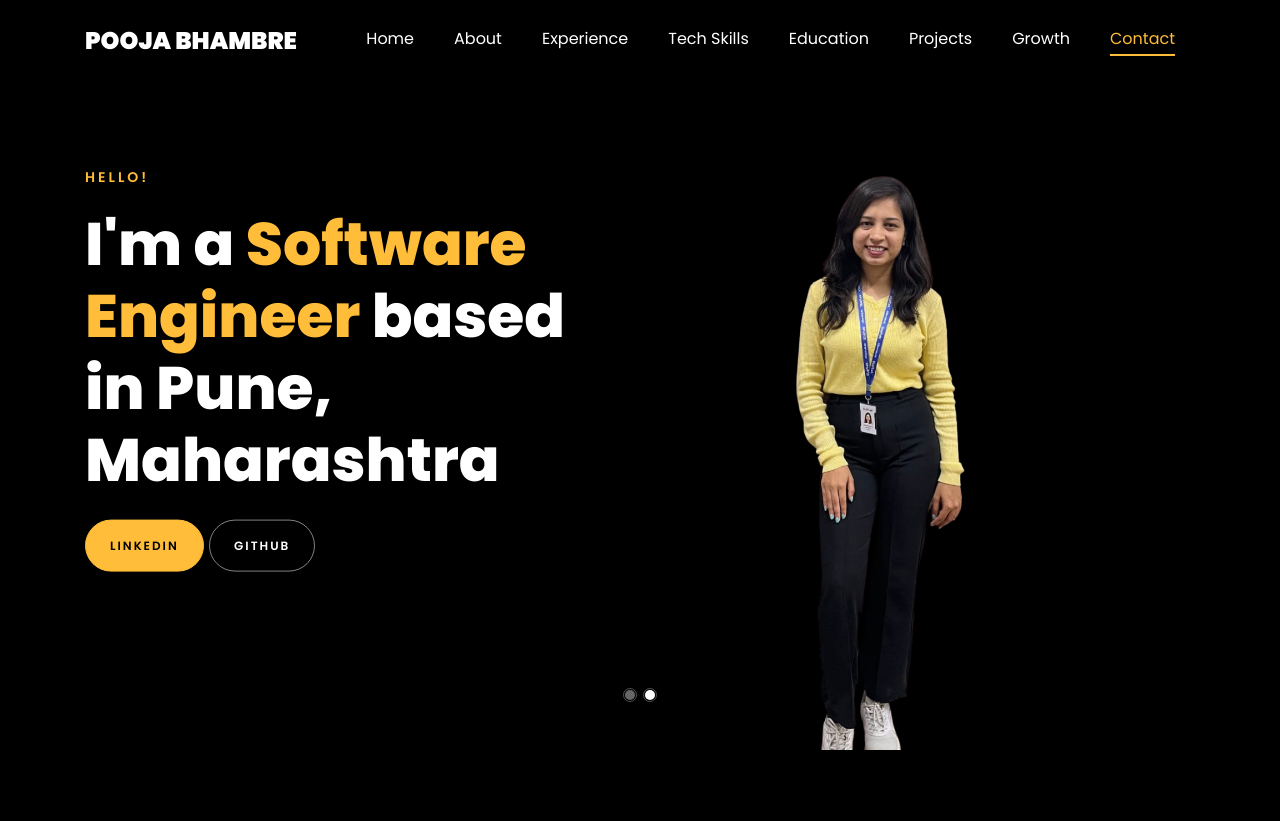
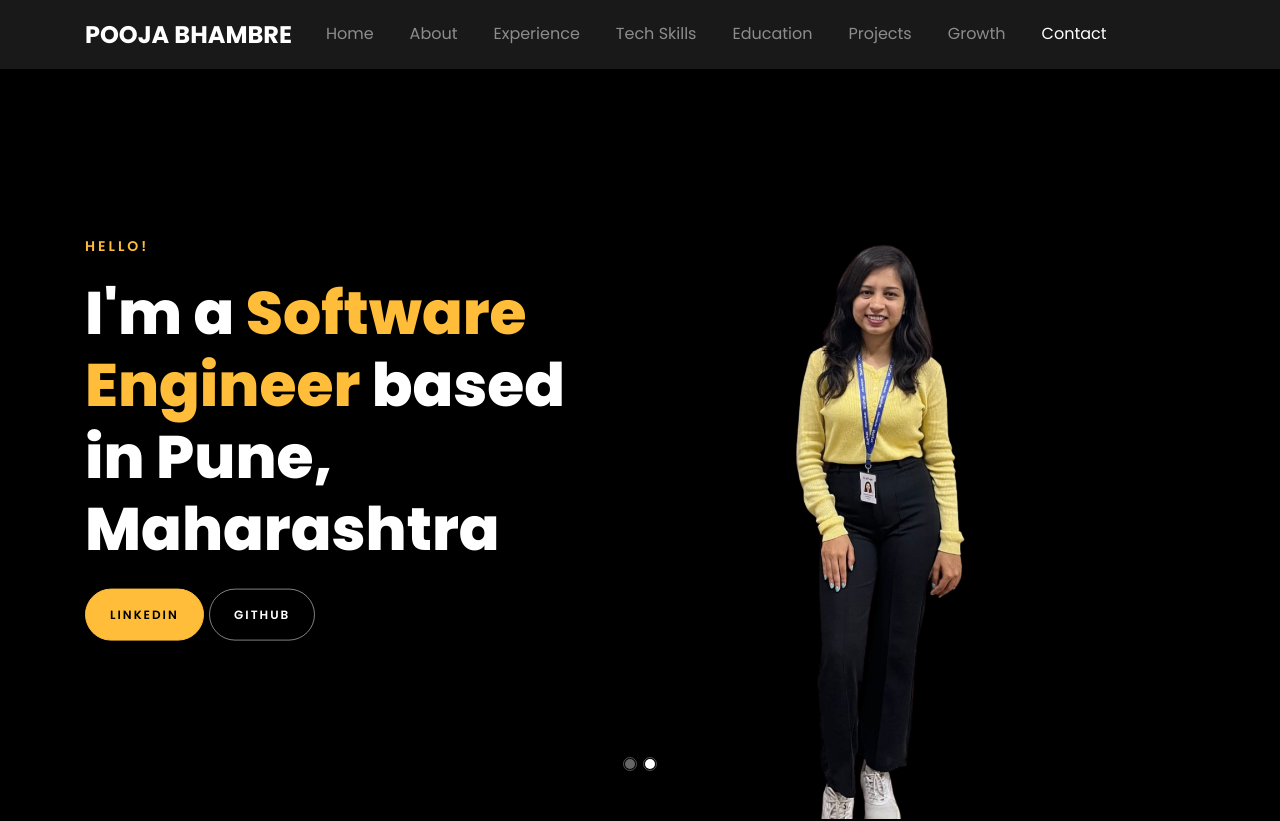
Before and after one commit to poojabhambre/MyPortfolio, a plain HTML site: page index.html in a window 1280 px wide. Shown: the top 821 px of the page. Drawn offline with nearby package versions, Linux system fonts and the light colour scheme; files whose address does not match are found by name.

Commit message:
Update index.html

```diff
--- a/index.html
+++ b/index.html
@@ -21,27 +21,60 @@
     <link rel="stylesheet" href="css/flaticon.css">
     <link rel="stylesheet" href="css/icomoon.css">
     <link rel="stylesheet" href="css/style.css">
+	  <style>
+		.navbar-nav .nav-item {
+		  margin: 0 10px;
+		}
+		.navbar-brand {
+		  font-size: 1.5rem;
+		  font-weight: bold;
+		}
+	  </style>
   </head>
   <body data-spy="scroll" data-target=".site-navbar-target" data-offset="300">
 
 
-    <nav class="navbar navbar-expand-lg navbar-dark ftco_navbar ftco-navbar-light site-navbar-target" id="ftco-navbar">
+    <nav class="navbar navbar-expand-lg navbar-dark bg-dark site-navbar-target" id="ftco-navbar">
 		<div class="container">
 		  <a class="navbar-brand" href="index.html">Pooja Bhambre</a>
-	      <button class="navbar-toggler js-fh5co-nav-toggle fh5co-nav-toggle" type="button" data-toggle="collapse" data-target="#ftco-nav" aria-controls="ftco-nav" aria-expanded="false" aria-label="Toggle navigation">
-	        <span class="oi oi-menu"></span> Menu
+		  <button
+			class="navbar-toggler"
+			type="button"
+			data-bs-toggle="collapse"
+			data-bs-target="#ftco-nav"
+			aria-controls="ftco-nav"
+			aria-expanded="false"
+			aria-label="Toggle navigation"
+		  >
+			<span class="navbar-toggler-icon"></span>
 		  </button>
 
 		  <div class="collapse navbar-collapse" id="ftco-nav">
-	        <ul class="navbar-nav nav ml-auto">
-	          <li class="nav-item"><a href="#home-section" class="nav-link"><span>Home</span></a></li>
-	          <li class="nav-item"><a href="#about-section" class="nav-link"><span>About</span></a></li>
-	          <li class="nav-item"><a href="#resume-section" class="nav-link"><span>Experience</span></a></li>
-			  <li class="nav-item"><a href="#skills-section" class="nav-link"><span>Tech Skills</span></a></li>
-	          <li class="nav-item"><a href="#education-section" class="nav-link"><span>Education</span></a></li>
-	          <li class="nav-item"><a href="#projects-section" class="nav-link"><span>Projects</span></a></li>
-	          <li class="nav-item"><a href="#certifications-section" class="nav-link"><span>Growth</span></a></li>
-	          <li class="nav-item"><a href="#contact-section" class="nav-link"><span>Contact</span></a></li>
+			<ul class="navbar-nav ms-auto">
+			  <li class="nav-item">
+				<a href="#home-section" class="nav-link"><span>Home</span></a>
+			  </li>
+			  <li class="nav-item">
+				<a href="#about-section" class="nav-link"><span>About</span></a>
+			  </li>
+			  <li class="nav-item">
+				<a href="#resume-section" class="nav-link"><span>Experience</span></a>
+			  </li>
+			  <li class="nav-item">
+				<a href="#skills-section" class="nav-link"><span>Tech Skills</span></a>
+			  </li>
+			  <li class="nav-item">
+				<a href="#education-section" class="nav-link"><span>Education</span></a>
+			  </li>
+			  <li class="nav-item">
+				<a href="#projects-section" class="nav-link"><span>Projects</span></a>
+			  </li>
+			  <li class="nav-item">
+				<a href="#certifications-section" class="nav-link"><span>Growth</span></a>
+			  </li>
+			  <li class="nav-item">
+				<a href="#contact-section" class="nav-link"><span>Contact</span></a>
+			  </li>
 			</ul>
 		  </div>
 		</div>
```
Lines whose indentation alone changed are shown as unchanged.
